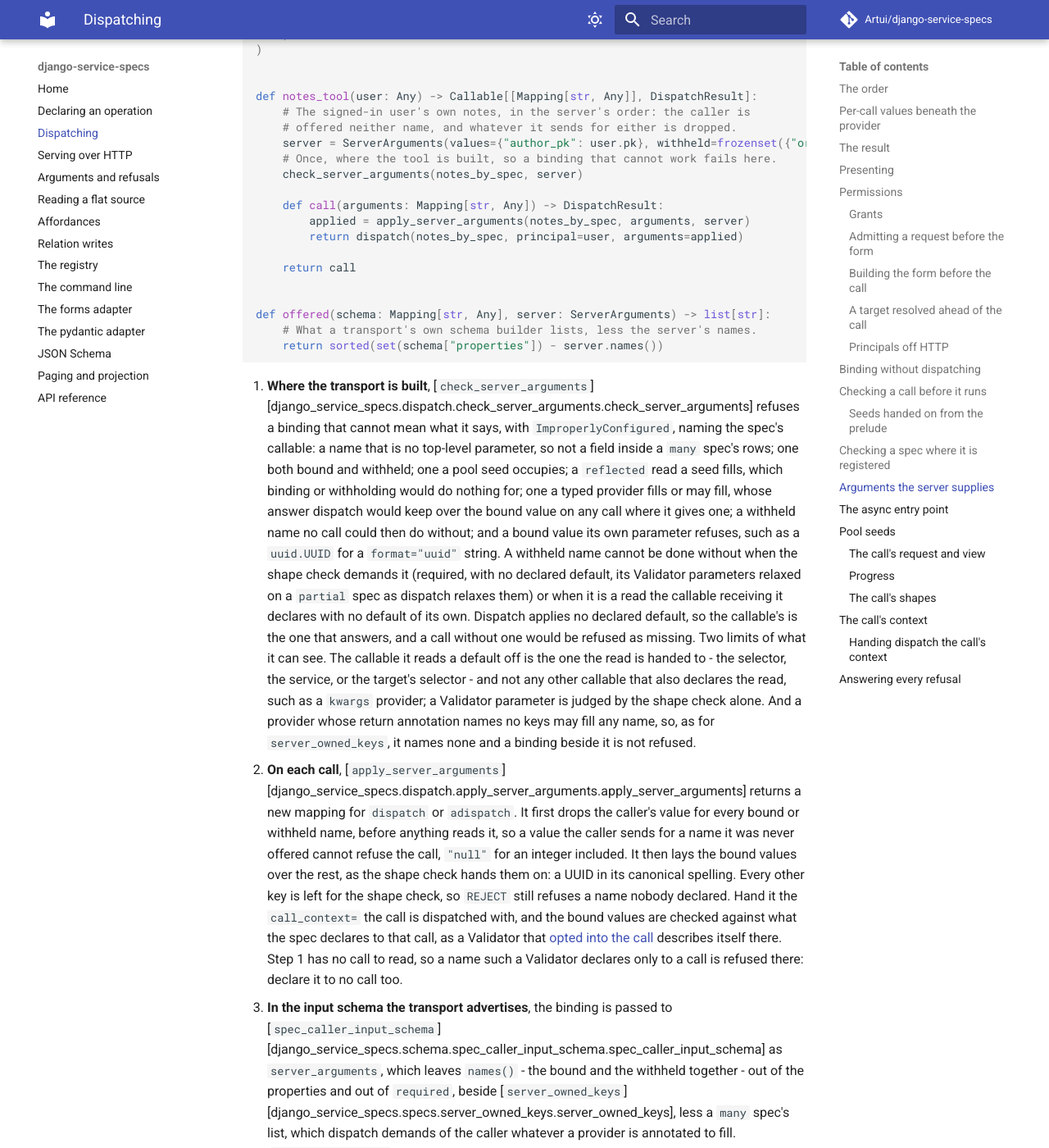
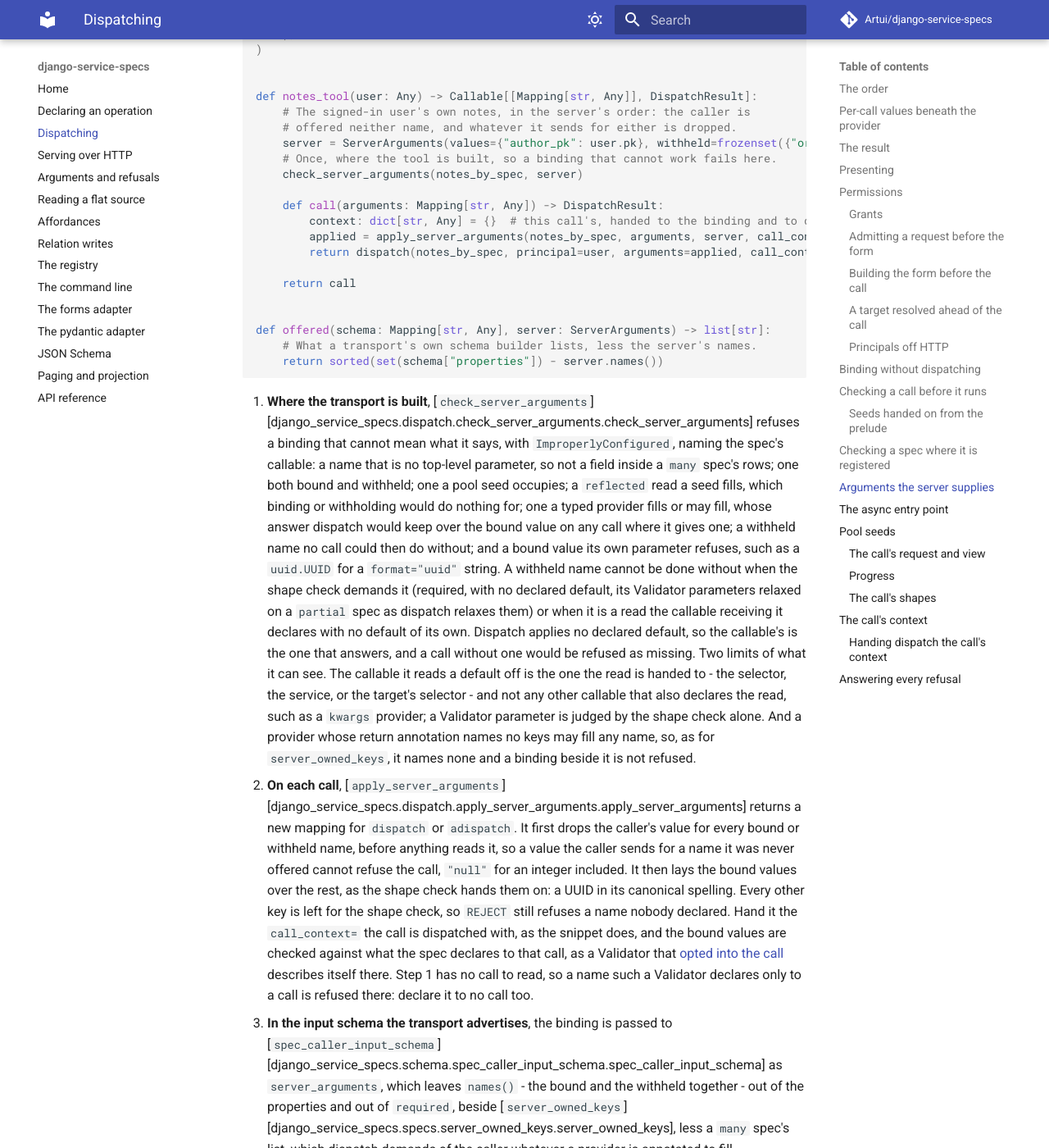
Before and after one commit to Artui/django-service-specs, an MkDocs documentation site: the page built from docs/dispatching.md, in a window 1280 px wide and 1400 px high, scrolled down 23363 px. Shown: the whole window at 82% size. Built offline with MkDocs 1.6.1 and Material for MkDocs 9.7.7, drawn with Linux system fonts in a browser that asks for light colours; comment, search, counter and statistics services are not loaded.

Commit message:
Release 0.26.1: the server_arguments example hands the call's context (#81)
* The server_arguments example hands apply_server_arguments the call's context

The tool built in the Dispatching example now mints the call's dict and hands the
same one to apply_server_arguments and dispatch, as the step-2 prose says a
transport should; a test holds that the two receive one object.

Co-Authored-By: Claude Sonnet 5.5 <noreply@anthropic.com>

* Release 0.26.1: the server_arguments example hands the call's context

Co-Authored-By: Claude Sonnet 5.5 <noreply@anthropic.com>

* Fix the review: drop the false site claim, hold that a dict is handed

Co-Authored-By: Claude Sonnet 5.5 <noreply@anthropic.com>

---------

Co-authored-by: Claude Sonnet 5.5 <noreply@anthropic.com>

```diff
--- a/django_service_specs/version.py
+++ b/django_service_specs/version.py
@@ -2,6 +2,6 @@
 
 from __future__ import annotations
 
-__version__: str = "0.26.0"
+__version__: str = "0.26.1"
 
 __all__ = ["__version__"]
--- a/docs/dispatching.md
+++ b/docs/dispatching.md
@@ -915,7 +915,7 @@ docs/examples/dispatching.py:server_arguments
    values over the rest, as the shape check hands them on: a UUID in its
    canonical spelling. Every other key is left for the shape check, so
    `REJECT` still refuses a name nobody declared. Hand it the
-   `call_context=` the call is dispatched with, and the bound values are
+   `call_context=` the call is dispatched with, as the snippet does, and the bound values are
    checked against what the spec declares to that call, as a Validator that
    [opted into the call](declaring.md#the-validator) describes itself there.
    Step 1 has no call to read, so a name such a Validator declares only to a
--- a/docs/examples/dispatching.py
+++ b/docs/examples/dispatching.py
@@ -351,8 +351,9 @@ def notes_tool(user: Any) -> Callable[[Mapping[str, Any]], DispatchResult]:
     check_server_arguments(notes_by_spec, server)
 
     def call(arguments: Mapping[str, Any]) -> DispatchResult:
-        applied = apply_server_arguments(notes_by_spec, arguments, server)
-        return dispatch(notes_by_spec, principal=user, arguments=applied)
+        context: dict[str, Any] = {}  # this call's, handed to the binding and to dispatch alike
+        applied = apply_server_arguments(notes_by_spec, arguments, server, call_context=context)
+        return dispatch(notes_by_spec, principal=user, arguments=applied, call_context=context)
 
     return call
 
--- a/pyproject.toml
+++ b/pyproject.toml
@@ -163,7 +163,7 @@ skip-magic-trailing-comma = false
 root = ["./django_service_specs"]
 
 [tool.bumpversion]
-current_version = "0.26.0"
+current_version = "0.26.1"
 allow_dirty = false
 commit = false
 tag = false
```
Also changed, not shown: CHANGELOG.md (+10 -1 lines), 1 other file.
